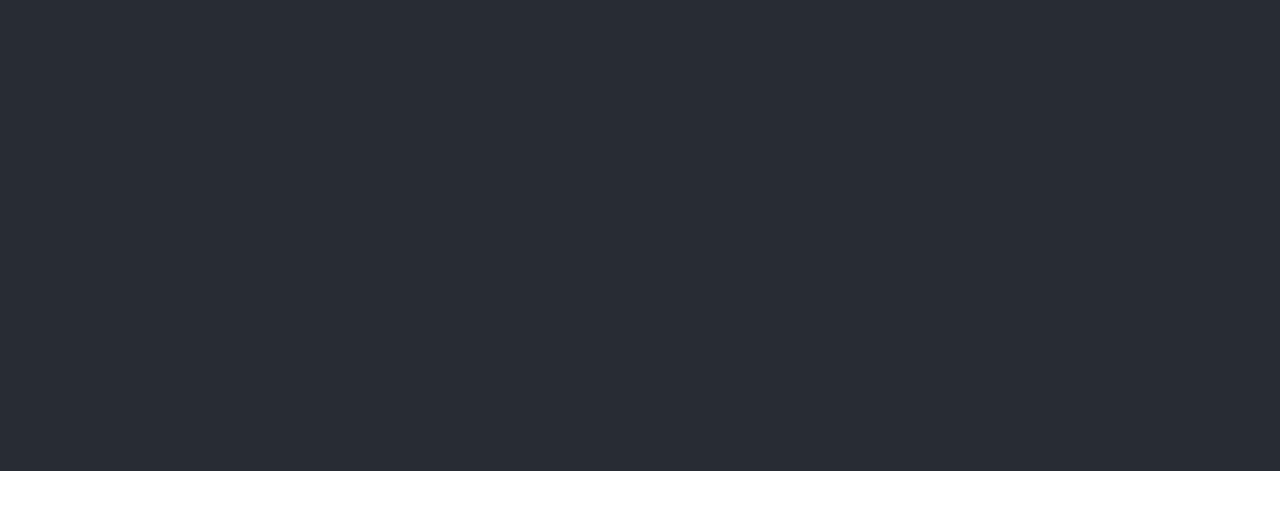
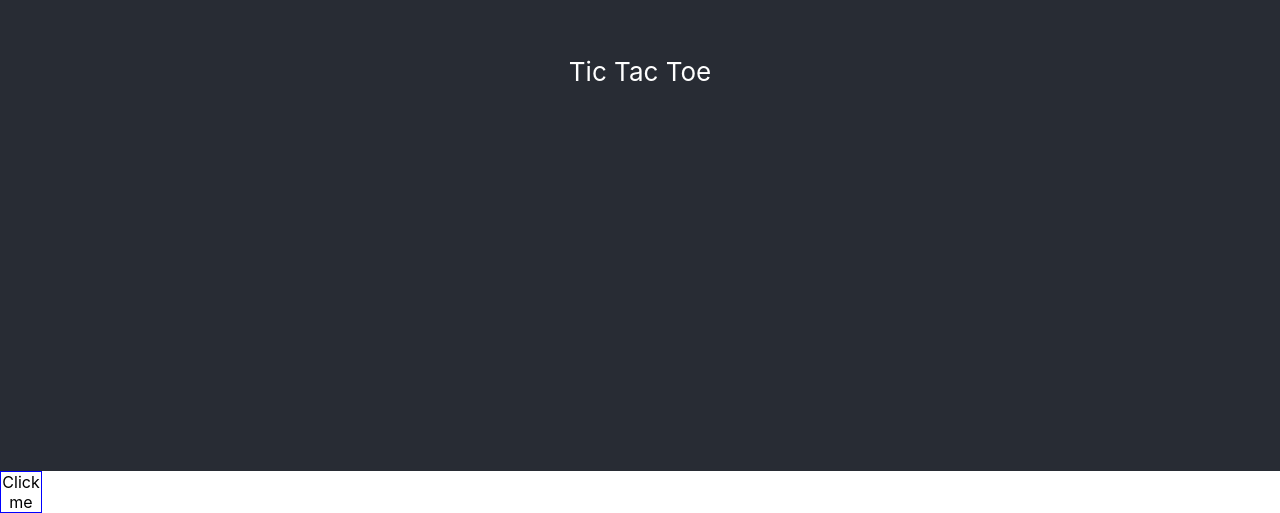
Before and after one commit to 0oooo/pairing, a React (Create React App) app in the folder my-first-game/: page / in a window 1280 px wide. Shown: the part 329-842 px from the top of the page. Before the commit the page ends 800 px from the top, so only its background shows below. Built offline with nearby package versions, Linux system fonts and the light colour scheme.

Commit message:
Added a tile component

```diff
--- a/my-first-game/src/App.js
+++ b/my-first-game/src/App.js
@@ -1,10 +1,11 @@
-// import logo from './logo.svg';
 import './App.css';
+import Tile from './components/Tile';
 
 function App() {
   return (
     <div className="App">
-      <header className="App-header"></header>
+      <header className="App-header">Tic Tac Toe</header>
+      <Tile mark="X"></Tile>
     </div>
   );
 }
--- /dev/null
+++ b/my-first-game/src/components/Tile.js
@@ -0,0 +1,17 @@
+import React, { useState } from 'react';
+
+const Tile = (props) => {
+    const [currentMark, setCurrentMark] = useState('Click me');
+
+    const onClickHandler = (event) => {
+        setCurrentMark(props.mark);
+    }
+
+    return (
+        <div onClick = { onClickHandler } style={{border:"1px solid blue", width: 40 + 'px', height:40 + 'px'}}>
+            {currentMark}
+        </div>
+    );
+}
+
+export default Tile;
```
Also changed, not shown: my-first-game/src/components/Tile.css (added), 1 other file (tests, documents, lock files or other folders).
